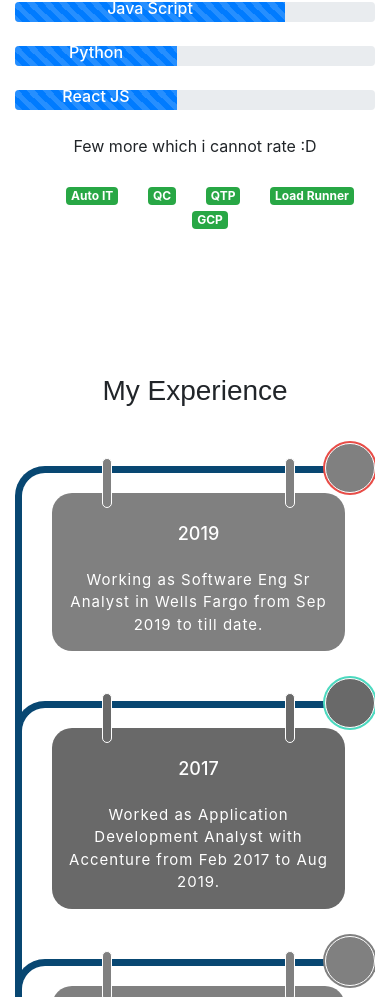
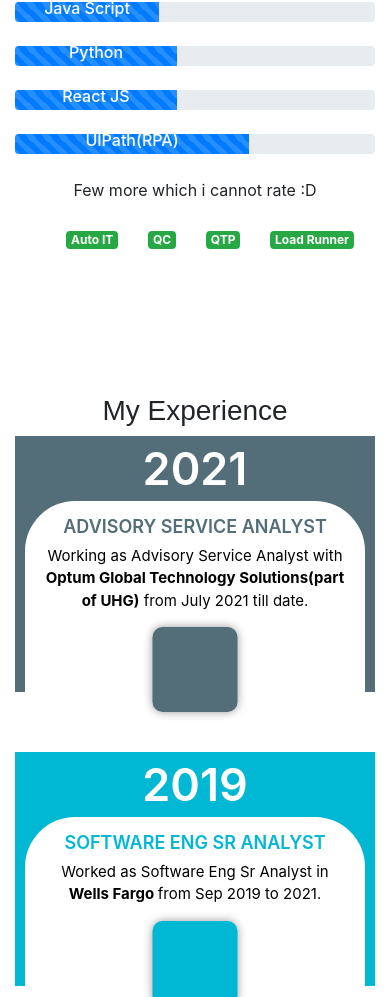
Before and after one commit to vemuladheeraj/portfolio, a React (Create React App) app: page / in a window 390 px wide. Shown: the part 2217-3214 px from the top of the page. Built offline with nearby package versions, Linux system fonts and the light colour scheme.

Commit message:
cahnges for exp

```diff
--- a/src/App.js
+++ b/src/App.js
@@ -66,7 +66,7 @@ class  App extends Component {
 <br/>
 <h4>WHO AM I ?</h4>
 <h5>
-I am software engineer having about 6.5 years of experience in QA with more than 5 years of experience on Selenium Web Driver using C# and Java.
+I am software engineer having about 7 years of experience in QA with more than 5.5 years of experience on Selenium Web Driver using C#.
 <br/>
 I love exploring new technologies
 
--- a/src/components/Experience.js
+++ b/src/components/Experience.js
@@ -1,5 +1,6 @@
 import React,{Component} from 'react';
 import 'bootstrap/dist/css/bootstrap.css';
+import './componentscss/experienceTimeline.css';
 
 
 
@@ -10,39 +11,61 @@ return(
     <div id = "exp" class="container">
     <h3 class="textAboutme">My Experience</h3>
     <div class="row">
+    <div class="container">
+    <div class="row">
         <div class="col-md-12">
-            <div class="main-timeline2">
+            <div class="main-timeline">
                 <div class="timeline">
-                    <span class="icon fa fa-globe"></span>
                     <a href="#" class="timeline-content">
-                        <h3 class="title">2019</h3>
-                        <br/>
+                        <span class="timeline-year">2021</span>
+                        <div class="timeline-icon">
+                            <i class="fa fa-globe"></i>
+                        </div>
+                        <h3 class="title">Advisory Service Analyst</h3>
                         <p class="description">
-                        Working as Software Eng Sr Analyst in Wells Fargo from Sep 2019 to till date.
+                              Working as Advisory Service Analyst with <b>Optum Global Technology Solutions(part of UHG)</b> from July 2021 till date.
                         </p>
                     </a>
                 </div>
                 <div class="timeline">
-                    <span class="icon fa fa-rocket"></span>
                     <a href="#" class="timeline-content">
-                        <h3 class="title">2017</h3>
-                        <br/>
+                        <span class="timeline-year">2019</span>
+                        <div class="timeline-icon">
+                            <i class="fa fa-rocket"></i>
+                        </div>
+                        <h3 class="title">Software Eng Sr Analyst</h3>
                         <p class="description">
-                        Worked as Application Development Analyst with Accenture from Feb 2017 to Aug 2019.
+                            Worked as Software Eng Sr Analyst in<b> Wells Fargo </b>from Sep 2019 to 2021.
+                        </p>
+                    </a>
+                </div>
+
+ <div class="timeline">
+                    <a href="#" class="timeline-content">
+                        <span class="timeline-year">2017</span>
+                        <div class="timeline-icon">
+                            <i class="fa fa-rocket"></i>
+                        </div>
+                        <h3 class="title">Application Development Analyst</h3>
+                        <p class="description">
+                             Worked as Application Development Analyst with<b> Accenture</b> from Feb 2017 to Aug 2019.
                         </p>
                     </a>
                 </div>
  <div class="timeline">
-                    <span class="icon fa fa-briefcase"></span>
                     <a href="#" class="timeline-content">
-                        <h3 class="title">2014</h3>
-                        <br/>
+                        <span class="timeline-year">2014</span>
+                        <div class="timeline-icon">
+                            <i class="fa fa-rocket"></i>
+                        </div>
+                        <h3 class="title">Associate Software Engineer</h3>
                         <p class="description">
                             Worked as Associate Software Engineer with <b>Accenture from August 2014 to Feb 2017 </b>on the payroll of Nexwave Talent Management Solution.
                         </p>
                     </a>
                 </div>
-
+            </div>
+        </div>
     </div>
 </div>
     </div>
--- a/src/components/Technologies.js
+++ b/src/components/Technologies.js
@@ -39,7 +39,7 @@ class Technologies extends Component{
 </div>
 <br/>
 <div class="progress" style={{height:'20px'}}>
-<div class="progress-bar progress-bar-striped progress-bar-animated" style={{width:'75%'}}><h6> Java Script</h6></div>
+<div class="progress-bar progress-bar-striped progress-bar-animated" style={{width:'40%'}}><h6> Java Script</h6></div>
 </div>
 <br/>
 <div class="progress" style={{height:'20px'}}>
@@ -48,6 +48,10 @@ class Technologies extends Component{
 <br/>
 <div class="progress" style={{height:'20px'}}>
 <div class="progress-bar progress-bar-striped progress-bar-animated" style={{width:'45%'}}><h6> React JS</h6></div>
+</div>
+<br/>
+<div class="progress" style={{height:'20px'}}>
+<div class="progress-bar progress-bar-striped progress-bar-animated" style={{width:'65%'}}><h6> UIPath(RPA)</h6></div>
 </div>
 <br/>
 Few more which i cannot rate :D
@@ -66,9 +70,9 @@ Few more which i cannot rate :D
 <span style={{paddingLeft:'30px'}}>
 <span class="badge badge-success" >Load Runner</span>
 </span>
-<span style={{paddingLeft:'30px'}}>
+{/* <span style={{paddingLeft:'30px'}}>
 <span class="badge badge-success" >GCP</span>
-</span>
+</span> */}
 </span>
 </div>
         );
--- /dev/null
+++ b/src/components/componentscss/experienceTimeline.css
@@ -0,0 +1,147 @@
+.main-timeline{
+    /* font-family: 'Roboto', sans-serif; */
+    position: relative;
+}
+.main-timeline:after{
+    content: '';
+    display: block;
+    clear: both;
+}
+.main-timeline .timeline{
+    width: 60%;
+    padding: 0 10px 0 0;
+    margin: 10px 0;
+    float: left;
+}
+.main-timeline .timeline-content{
+    background-color: #536E79;
+    min-height: 133px;
+    padding: 20px 75px 20px 110px;
+    display: block;
+    position: relative;
+    z-index: 1;
+}
+.main-timeline .timeline-content:hover{ text-decoration: none; }
+.main-timeline .timeline-content:before{
+    content: '';
+    background: #fff;
+    border-radius: 100px 20px 20px 100px;
+    position: absolute;
+    left: 70px;
+    top: 10px;
+    bottom: 10px;
+    right: -30px;
+    z-index: -1;
+}
+.main-timeline .timeline-year{
+    color: #fff;
+    font-size: 45px;
+    font-weight: 600;
+    line-height: 45px;
+    transform: translateY(-50%) rotate(-90deg);
+    position: absolute;
+    left: -15px;
+    top: 50%;
+}
+.main-timeline .timeline-icon{
+    color: #fff;
+    background-color: #536E79;
+    font-size: 60px;
+    text-align: center;
+    line-height: 100px;
+    width: 100px;
+    height: 100px;
+    border-radius: 10px;
+    box-shadow: 0 0 10px rgba(0,0,0,0.4);
+    transform: translateY(-50%);
+    position: absolute;
+    right: -20px;
+    top: 50%;
+}
+.main-timeline .title{
+    color: #536E79;
+    font-size: 22px;
+    font-weight: 600;
+    text-transform: uppercase;
+    margin: 0 0 7px 0;
+}
+.main-timeline .description{
+    color: black;
+    font-size: 15px;
+    margin: 0;
+}
+.main-timeline .timeline:nth-child(even){
+    padding: 0 0 0 30px;
+    float: right;
+}
+.main-timeline .timeline:nth-child(even) .timeline-content{ padding: 30px 130px 30px 95px; }
+.main-timeline .timeline:nth-child(even) .timeline-content:before{
+    border-radius: 20px 100px 100px 20px;
+    left: -30px;
+    right: 70px;
+}
+.main-timeline .timeline:nth-child(even) .timeline-year{
+    right: -15px;
+    left: auto;
+}
+.main-timeline .timeline:nth-child(even) .timeline-icon{
+    right: auto;
+    left: -20px;
+}
+.main-timeline .timeline:nth-child(4n+2) .timeline-content,
+.main-timeline .timeline:nth-child(4n+2) .timeline-icon{
+    background-color: #00B8D4;
+}
+.main-timeline .timeline:nth-child(4n+2) .title{ color: #00B8D4; }
+.main-timeline .timeline:nth-child(4n+3) .timeline-content,
+.main-timeline .timeline:nth-child(4n+3) .timeline-icon{
+    background-color: #FEA726;
+}
+.main-timeline .timeline:nth-child(4n+3) .title{ color: #FEA726; }
+.main-timeline .timeline:nth-child(4n+4) .timeline-content,
+.main-timeline .timeline:nth-child(4n+4) .timeline-icon{
+    background-color: #01BFA5;
+}
+.main-timeline .timeline:nth-child(4n+4) .title{ color: #01BFA5; }
+@media screen and (max-width:767px){
+    .main-timeline .timeline,
+    .main-timeline .timeline:nth-child(even){
+        text-align: center;
+        width: 100%;
+        padding: 0 0 30px 0;
+        margin: 0 0 30px;
+    }
+    .main-timeline .timeline-content,
+    .main-timeline .timeline:nth-child(even) .timeline-content{
+        padding: 80px 25px;
+    }
+    .main-timeline .timeline-content:before,
+    .main-timeline .timeline:nth-child(even) .timeline-content:before{
+        border-radius: 50px 50px 20px 20px;
+        bottom: -30px;
+        top: 65px;
+        left: 10px;
+        right: 10px;
+    }
+    .main-timeline .timeline-year,
+    .main-timeline .timeline:nth-child(even) .timeline-year{
+        transform: translateX(-50%) translateY(0);
+        top: 10px;
+        left: 50%;
+    }
+    .main-timeline .timeline-icon,
+    .main-timeline .timeline:nth-child(even) .timeline-icon{
+        font-size: 50px;
+        line-height: 85px;
+        width: 85px;
+        height: 85px;
+        transform: translateX(-50%);
+        top: auto;
+        bottom: -20px;
+        right: auto;
+        left: 50%;
+    }
+}
+@media screen and (max-width:576px){
+    .main-timeline .title{ font-size: 18px; }
+}
```
Also changed, not shown: 1 other file (tests, documents, lock files or other folders). Lines whose indentation alone changed are shown as unchanged.
